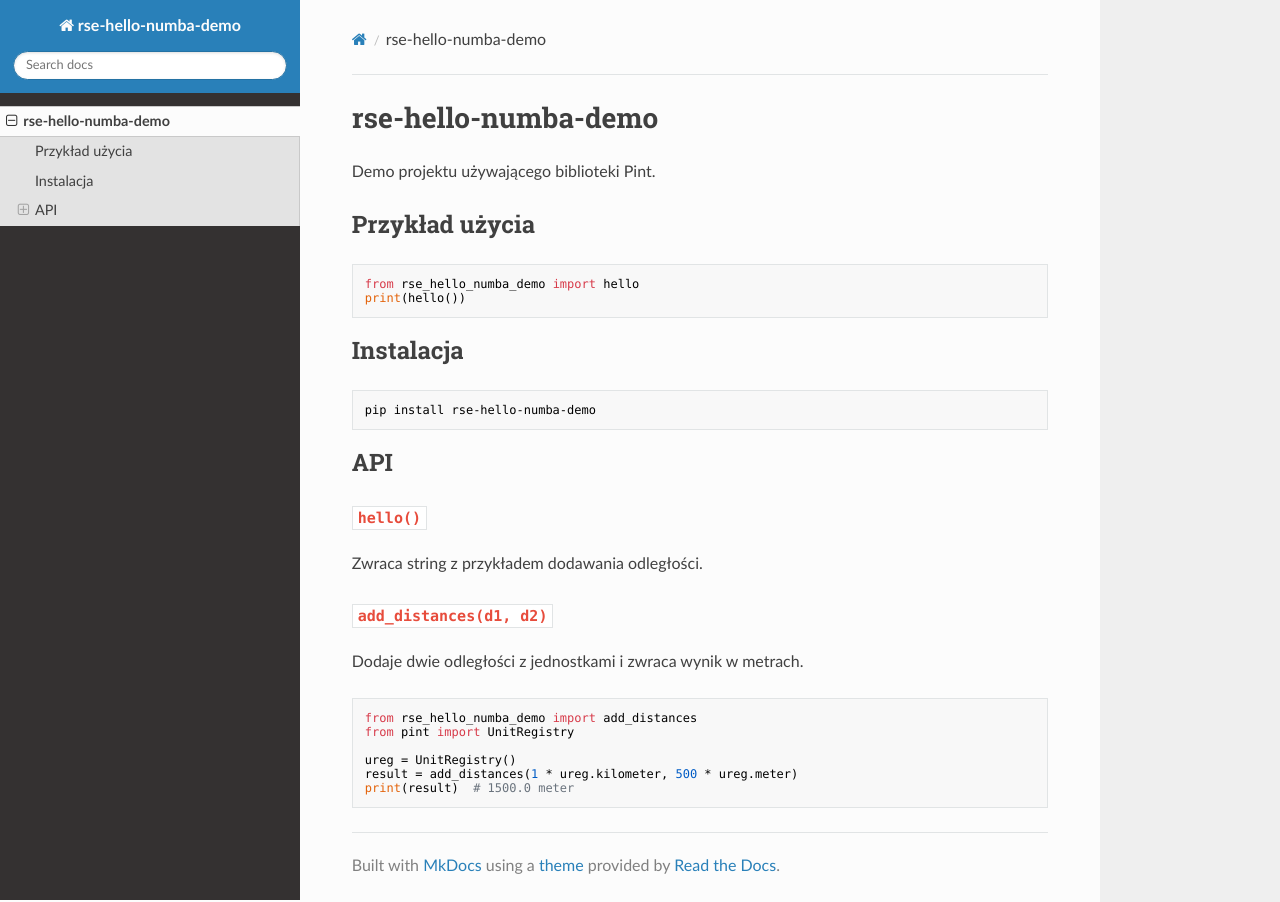
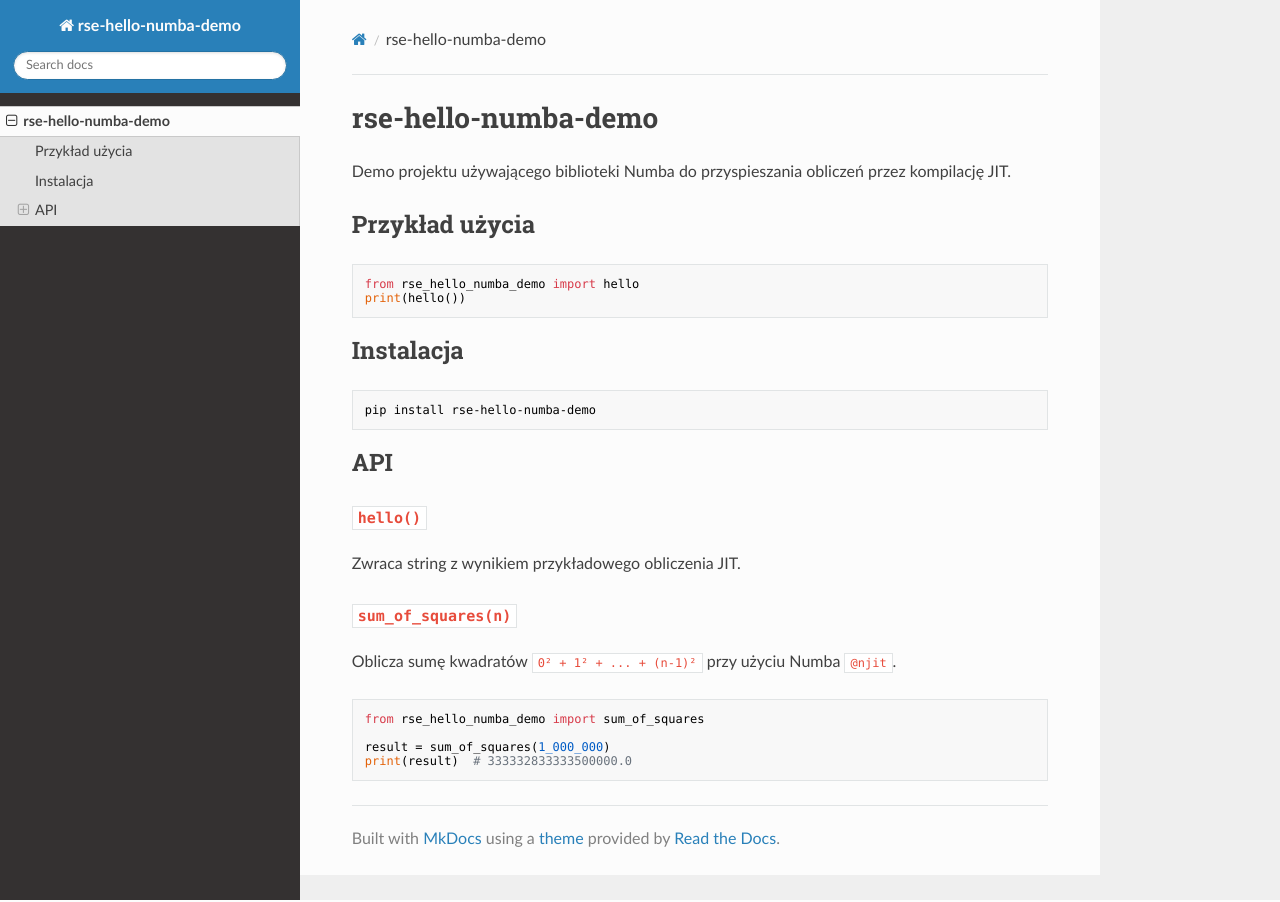
Before and after one commit to fmatrac/rse-hello-numba-demo, an MkDocs documentation site: the page built from docs/index.md, in a window 1280 px wide. Built offline with MkDocs 1.6.1, drawn with Linux system fonts in a browser that asks for light colours; nearby versions of some CDN libraries.

````diff
--- a/docs/index.md
+++ b/docs/index.md
@@ -1,6 +1,6 @@
 # rse-hello-numba-demo
 
-Demo projektu używającego biblioteki Pint.
+Demo projektu używającego biblioteki Numba do przyspieszania obliczeń przez kompilację JIT.
 
 ## Przykład użycia
 
@@ -19,17 +19,15 @@ pip install rse-hello-numba-demo
 
 ### `hello()`
 
-Zwraca string z przykładem dodawania odległości.
+Zwraca string z wynikiem przykładowego obliczenia JIT.
 
-### `add_distances(d1, d2)`
+### `sum_of_squares(n)`
 
-Dodaje dwie odległości z jednostkami i zwraca wynik w metrach.
+Oblicza sumę kwadratów `0² + 1² + ... + (n-1)²` przy użyciu Numba `@njit`.
 
 ```python
-from rse_hello_numba_demo import add_distances
-from pint import UnitRegistry
+from rse_hello_numba_demo import sum_of_squares
 
-ureg = UnitRegistry()
-result = add_distances(1 * ureg.kilometer, 500 * ureg.meter)
-print(result)  # 1500.0 meter
+result = sum_of_squares(1_000_000)
+print(result)  # 333332833333500000.0
 ```
--- a/pyproject.toml
+++ b/pyproject.toml
@@ -9,7 +9,7 @@ description = "A hello-world project using Pint for unit handling"
 readme = "README.md"
 license = { text = "MIT" }
 requires-python = ">=3.9"
-dependencies = ["pint>=0.23"]
+dependencies = ["numba>=0.57", "numpy"]
 
 [project.optional-dependencies]
 dev = ["pytest", "pytest-cov"]
--- a/src/rse_hello_numba_demo/__init__.py
+++ b/src/rse_hello_numba_demo/__init__.py
@@ -1,3 +1,3 @@
-from .core import hello, add_distances
+from .core import hello, sum_of_squares
 
-__all__ = ["hello", "add_distances"]
+__all__ = ["hello", "sum_of_squares"]
````
Also changed, not shown: README.md (+31 -0 lines), 3 other files.
